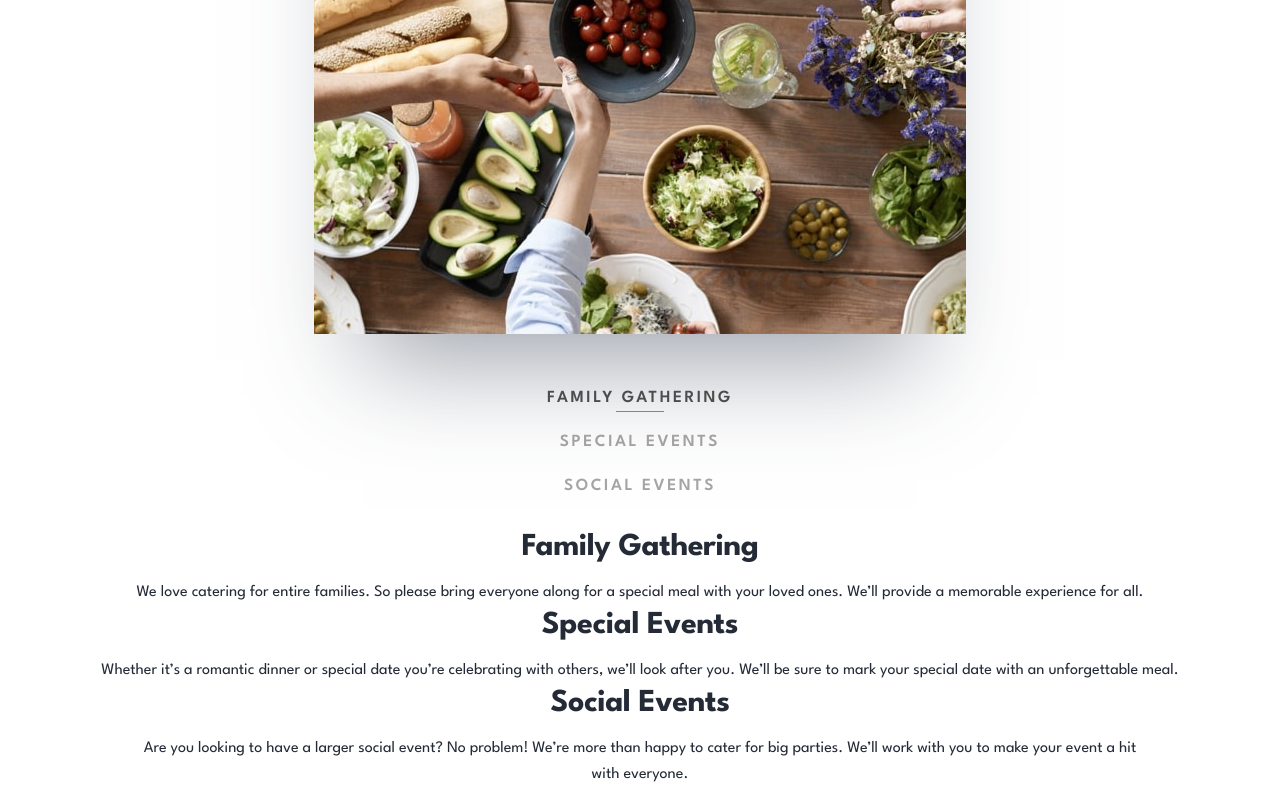
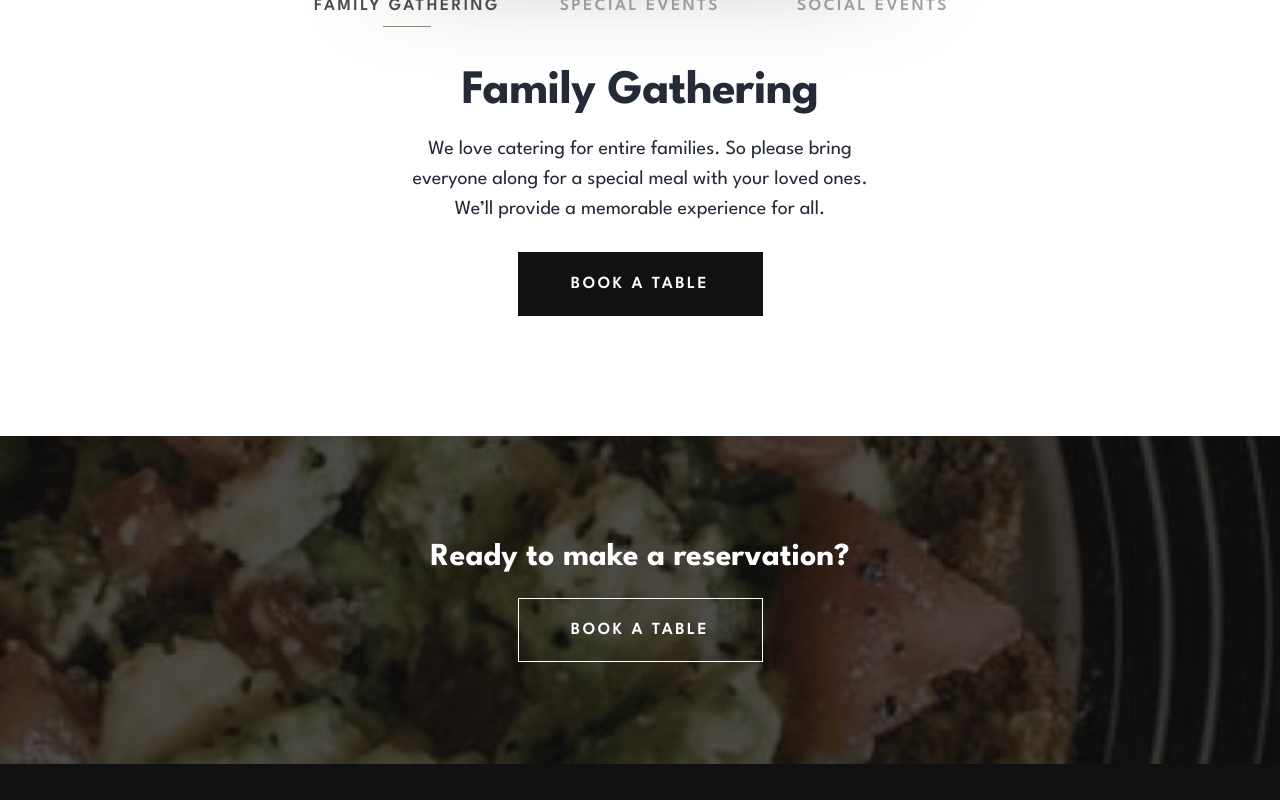
Before and after one commit to Rubendvb/dine-restaurant-website, a React (Vite) app: page / in a window 1280 px wide. Shown: the part 5180-5980 px from the top of the page. Built offline with nearby package versions, Linux system fonts and the light colour scheme.

Commit message:
events tablet

```diff
--- a/package.json
+++ b/package.json
@@ -10,6 +10,7 @@
     "preview": "vite preview"
   },
   "dependencies": {
+    "classnames": "^2.5.1",
     "react": "^18.3.1",
     "react-dom": "^18.3.1",
     "react-router": "^6.27.0",
--- a/src/components/Events/Events.scss
+++ b/src/components/Events/Events.scss
@@ -12,24 +12,59 @@
     padding-bottom: 124px;
   }
 
+  @media screen and (min-width: 768px) {
+    position: relative;
+    padding-top: 120px;
+    padding: 120px 0;
+
+    &::before {
+      position: absolute;
+      content: '';
+      background-image: url('../../../public/images/patterns/pattern-curve-top-right.svg');
+      background-repeat: no-repeat;
+      background-size: contain;
+      top: 0;
+      left: -65%;
+      width: 895px;
+      height: 100%;
+      z-index: -1;
+    }
+  }
+
   &-image {
     box-shadow: 0 75px 100px -50px rgba(56, 66, 84, 0.5);
     margin-bottom: 50px;
+
+    @media screen and (min-width: 768px) {
+      margin-bottom: 58px;
+      width: 573px;
+    }
   }
 
   &-list {
     display: flex;
     flex-direction: column;
-    gap: 1.6rem;
+    gap: 16px;
     align-items: center;
     list-style: none;
     margin-bottom: 28px;
+
+    @media screen and (min-width: 768px) {
+      flex-direction: row;
+      gap: 10px;
+      margin-bottom: 48px;
+    }
 
     &-item {
       @include heading-small;
       opacity: 0.5;
       text-transform: uppercase;
       cursor: pointer;
+
+      @media screen and (min-width: 768px) {
+        width: 223px;
+        text-align: center;
+      }
 
       &.active {
         opacity: 1;
@@ -44,6 +79,10 @@
           left: 50%;
           bottom: 0;
           transform: translateX(-50%);
+
+          @media screen and (min-width: 768px) {
+            bottom: -7px;
+          }
         }
       }
     }
@@ -60,9 +99,27 @@
     line-height: 40px;
     letter-spacing: -0.4px;
     margin-bottom: 12px;
+
+    &:not(.active) {
+      display: none;
+    }
+
+    @media screen and (min-width: 768px) {
+      @include heading-large();
+      margin-bottom: 18px;
+    }
   }
 
   &-description {
     @include text-small($ebony-clay);
+
+    &:not(.active) {
+      display: none;
+    }
+
+    @media screen and (min-width: 768px) {
+      @include text-medium();
+      width: 457px;
+    }
   }
 }
--- a/src/components/Events/index.tsx
+++ b/src/components/Events/index.tsx
@@ -1,40 +1,88 @@
+import { useState } from 'react'
+import classNames from 'classnames'
 import { Button } from '../Button'
 import './Events.scss'
 
 export function Events() {
+  const [activeIndex, setActiveIndex] = useState(0)
+
+  const items = [
+    {
+      title: 'Family Gathering',
+      description:
+        'We love catering for entire families. So please bring everyone along for a special meal with your loved ones. We’ll provide a memorable experience for all.',
+    },
+    {
+      title: 'Special Events',
+      description:
+        'Whether it’s a romantic dinner or special date you’re celebrating with others, we’ll look after you. We’ll be sure to mark your special date with an unforgettable meal.',
+    },
+    {
+      title: 'Social Events',
+      description:
+        'Are you looking to have a larger social event? No problem! We’re more than happy to cater for big parties. We’ll work with you to make your event a hit with everyone.',
+    },
+  ]
+
+  function handleList(index: number) {
+    setActiveIndex(index)
+  }
   return (
     <section className="events">
+      <picture>
+        <source
+          media="(min-width: 1440px)"
+          srcSet="/images/homepage/family-gathering-desktop@2x.jpg"
+        />
+        <source
+          media="(min-width: 768px)"
+          srcSet="/images/homepage/family-gathering-tablet@2x.jpg"
+        />
         <img
           className="events-image"
           src="/images/homepage/family-gathering-mobile@2x.jpg"
           alt="Family gathering"
         />
+      </picture>
 
       <ul className="events-list">
-        <li className="events-list-item active">Family Gathering</li>
-        <li className="events-list-item">Special Events</li>
-        <li className="events-list-item">Social Events</li>
+        {items.map((item, index) => (
+          <li
+            key={index}
+            className={classNames('events-list-item', {
+              active: index === activeIndex,
+            })}
+            onClick={() => handleList(index)}
+          >
+            {item.title}
+          </li>
+        ))}
       </ul>
 
       <div className="events-content">
-        <h2 className="events-title">Family Gathering</h2>
-        <p className="events-description">
-          We love catering for entire families. So please bring everyone along
-          for a special meal with your loved ones. We’ll provide a memorable
-          experience for all.
+        {items.map((item, index) => (
+          <div
+            key={index}
+            className={classNames('events-content-item', {
+              active: index === activeIndex,
+            })}
+          >
+            <h2
+              className={classNames('events-title', {
+                active: index === activeIndex,
+              })}
+            >
+              {item.title}
+            </h2>
+            <p
+              className={classNames('events-description', {
+                active: index === activeIndex,
+              })}
+            >
+              {item.description}
             </p>
-        <h2 className="events-title">Special Events</h2>
-        <p className="events-description">
-          Whether it’s a romantic dinner or special date you’re celebrating with
-          others, we’ll look after you. We’ll be sure to mark your special date
-          with an unforgettable meal.
-        </p>
-        <h2 className="events-title">Social Events</h2>
-        <p className="events-description">
-          Are you looking to have a larger social event? No problem! We’re more
-          than happy to cater for big parties. We’ll work with you to make your
-          event a hit with everyone.
-        </p>
+          </div>
+        ))}
       </div>
 
       <Button theme="light" text="Book a table" />
```
Also changed, not shown: 1 other file (tests, documents, lock files or other folders). Lines whose indentation alone changed are shown as unchanged.
